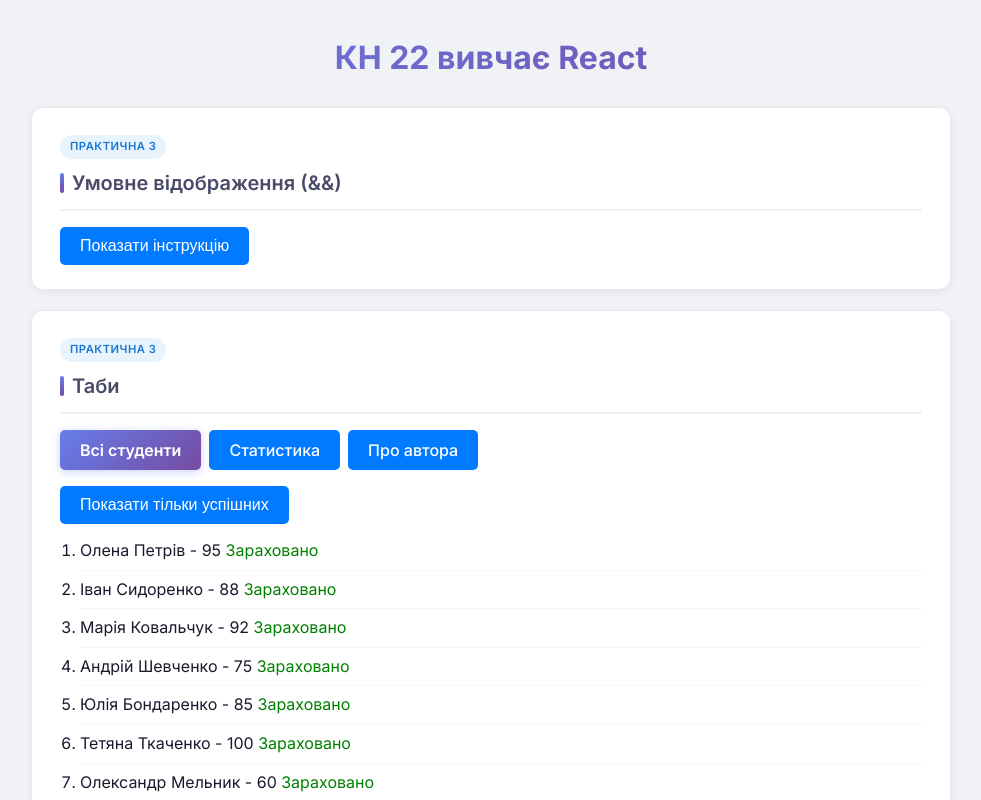
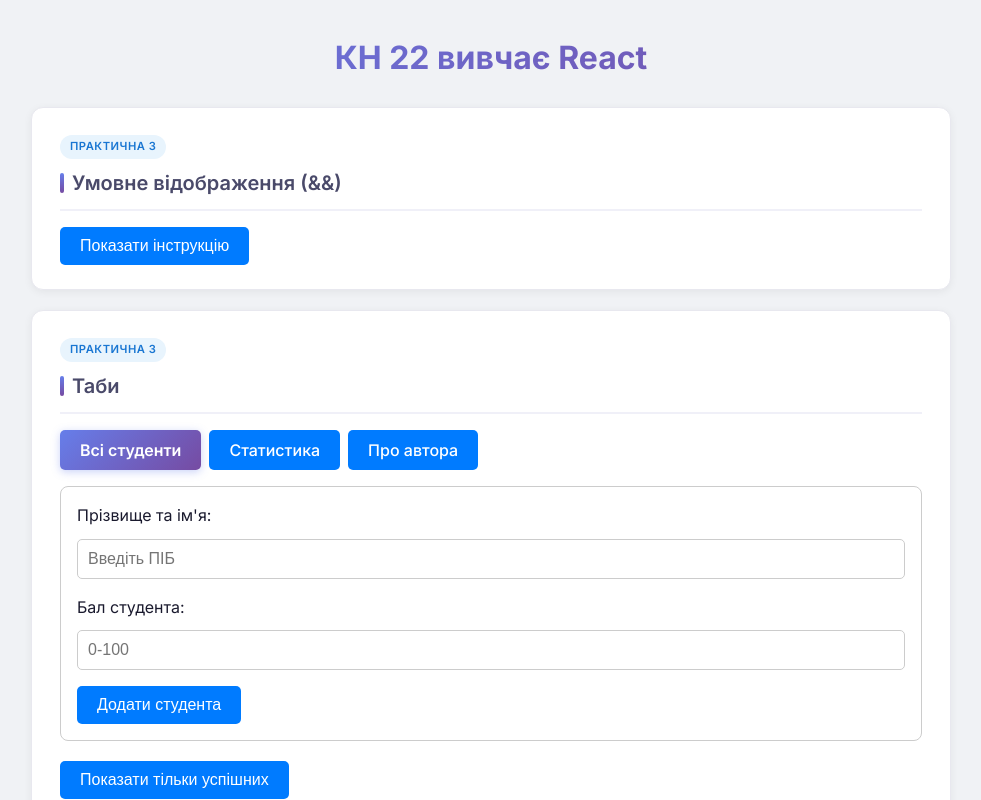
Before and after one commit to SurkovKostiantyn/kn22reactvite, a React (Vite) app: page / in a window 1280 px wide. Shown: the top 800 px of the page, without its empty margins (149-1130 px from the left). Built offline with nearby package versions, Linux system fonts and the light colour scheme.

Commit message:
feat: implement student form with validation

```diff
--- /dev/null
+++ b/src/components/moleculas/AddStudentForm.jsx
@@ -0,0 +1,103 @@
+import { useState } from 'react';
+import Input from '../atoms/Input';
+import Button from '../atoms/Button';
+
+const validate = (values) => {
+  const errors = {};
+
+  // Перевірка імені
+  if (!values.name.trim()) {
+    errors.name = "Ім'я є обов'язковим для заповнення";
+  } else if (values.name.trim().length < 2) {
+    errors.name = "Ім'я повинно містити принаймні 2 символи";
+  }
+
+  // Перевірка балів (від 0 до 100)
+  if (values.score === "") {
+    errors.score = "Будь ласка, введіть бал";
+  } else if (isNaN(values.score) || Number(values.score) < 0 || Number(values.score) > 100) {
+    errors.score = "Бал повинен бути числом від 0 до 100";
+  }
+
+  return errors;
+};
+
+function AddStudentForm({ onAddStudent }) {
+  const [formData, setFormData] = useState({ name: '', score: '' });
+  const [errors, setErrors] = useState({});
+  const [touched, setTouched] = useState({ name: false, score: false });
+
+  const handleChange = (e) => {
+    const { name, value } = e.target;
+    setFormData((prev) => ({ ...prev, [name]: value }));
+
+    if (errors[name]) {
+      setErrors((prev) => ({ ...prev, [name]: '' }));
+    }
+  };
+
+  const handleBlur = (e) => {
+    const { name } = e.target;
+    setTouched((prev) => ({ ...prev, [name]: true }));
+    const currentErrors = validate(formData);
+    setErrors(currentErrors);
+  };
+
+  const handleSubmit = (e) => {
+    e.preventDefault();
+
+    const validationErrors = validate(formData);
+
+    if (Object.keys(validationErrors).length === 0) {
+      onAddStudent({
+        id: Date.now(),
+        name: formData.name.trim(),
+        score: formData.score !== '' ? Number(formData.score) : null
+      });
+      setFormData({ name: '', score: '' });
+      setErrors({});
+      setTouched({ name: false, score: false });
+    } else {
+      setErrors(validationErrors);
+    }
+  };
+
+  const hasErrors = Object.keys(validate(formData)).length > 0;
+  const isFormEmpty = !formData.name.trim() || formData.score === '';
+  const isButtonDisabled = hasErrors || isFormEmpty;
+
+  return (
+    <form onSubmit={handleSubmit} style={{ border: '1px solid #ccc', padding: '16px', borderRadius: '8px', marginBottom: '20px' }}>
+      <div style={{ marginBottom: '16px' }}>
+        <Input
+          label="Прізвище та ім'я:"
+          name="name"
+          value={formData.name}
+          onChange={handleChange}
+          onBlur={handleBlur}
+          placeholder="Введіть ПІБ"
+        />
+        {errors.name && <p style={{ color: 'red', margin: '4px 0 0', fontSize: '14px' }}>{errors.name}</p>}
+      </div>
+
+      <div style={{ marginBottom: '16px' }}>
+        <Input
+          label="Бал студента:"
+          name="score"
+          type="number"
+          value={formData.score}
+          onChange={handleChange}
+          onBlur={handleBlur}
+          placeholder="0-100"
+        />
+        {errors.score && <p style={{ color: 'red', margin: '4px 0 0', fontSize: '14px' }}>{errors.score}</p>}
+      </div>
+
+      <Button type="submit" disabled={isButtonDisabled}>
+        Додати студента
+      </Button>
+    </form>
+  );
+}
+
+export default AddStudentForm;
--- a/src/components/moleculas/StudentList.jsx
+++ b/src/components/moleculas/StudentList.jsx
@@ -3,17 +3,25 @@ import { students } from '../../DATA/data.js';
 import ListItem from '../atoms/ListItem.jsx';
 import Button from '../atoms/Button.jsx';
 import Paragraph from '../atoms/Paragraph.jsx';
+import AddStudentForm from './AddStudentForm.jsx';
 
 function StudentList() {
   const [filterActive, setFilterActive] = useState(false);
+  const [studentsList, setStudentsList] = useState(students);
 
-  const filteredStudents = students.filter(
+  const filteredStudents = studentsList.filter(
     (student) => (student.score ?? 0) >= 60
   );
-  const displayedStudents = filterActive ? filteredStudents : students;
+  const displayedStudents = filterActive ? filteredStudents : studentsList;
+
+  const handleAddStudent = (newStudent) => {
+    setStudentsList([...studentsList, newStudent]);
+  };
 
   return (
     <div>
+      <AddStudentForm onAddStudent={handleAddStudent} />
+
       <Button onClick={() => setFilterActive(!filterActive)}>
         {filterActive ? 'Показати всіх' : 'Показати тільки успішних'}
       </Button>
```
Also changed, not shown: 2 other files (tests, documents, lock files or other folders).
